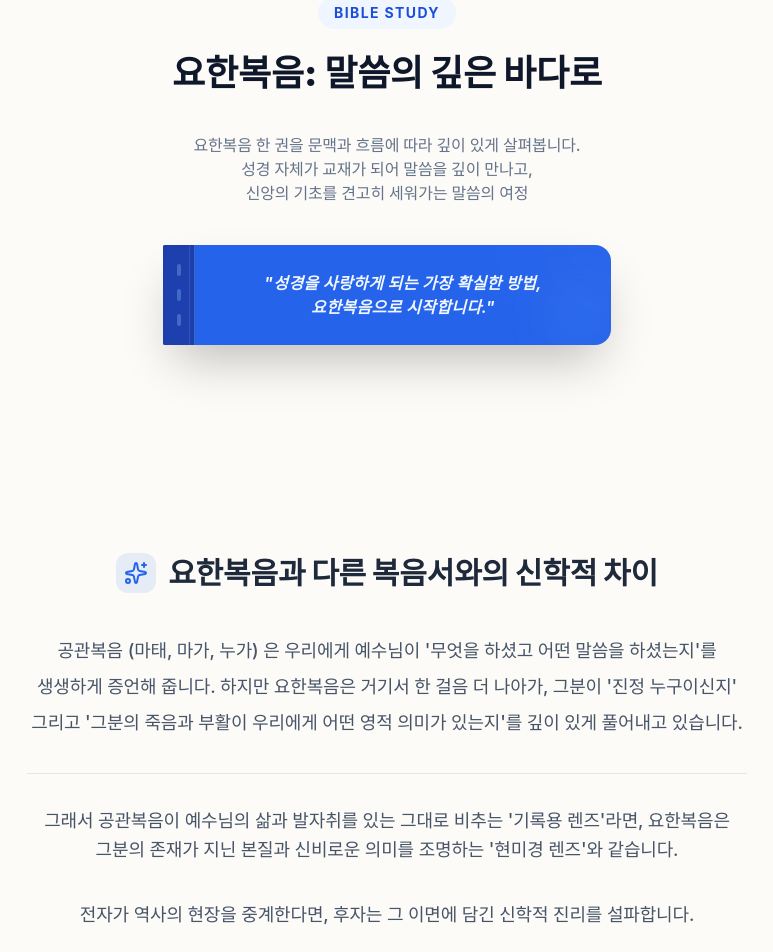
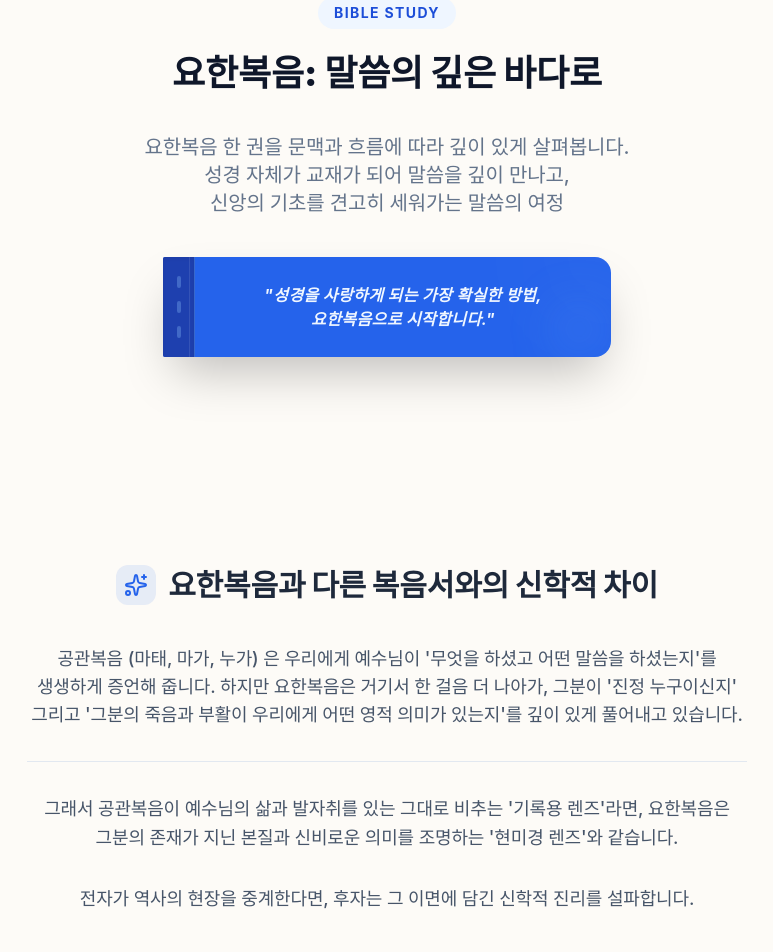
Before and after one commit to allaboutcan-pixel/thesentchurch, a React (Vite) app: page /ministry/bible in a window 1280 px wide. Shown: the part 960-1912 px from the top of the page, without its empty margins (253-1026 px from the left). Built offline with nearby package versions, Linux system fonts and the light colour scheme; no server answers; the database is empty; a web font is replaced by a local one.

Commit message:
Refine Bible Study responsive styles for intro and theological sections

```diff
--- a/src/pages/BibleStudy.jsx
+++ b/src/pages/BibleStudy.jsx
@@ -188,7 +188,7 @@ const BibleStudy = () => {
                             </h2>
                         </div>
 
-                        <div className={clsx("text-base md:text-base text-slate-500 word-keep break-keep font-medium max-w-2xl mx-auto", isEnglish ? "leading-[2.2] md:leading-[4.5]" : "leading-[3.5]")}>
+                        <div className={clsx("text-base md:text-xl text-slate-500 word-keep break-keep font-medium max-w-2xl mx-auto", isEnglish ? "leading-[2.2] md:leading-[2.5]" : "leading-[3.5]")}>
                             <p dangerouslySetInnerHTML={{ __html: t('bible.intro_desc') }} />
                         </div>
 
@@ -232,7 +232,7 @@ const BibleStudy = () => {
                         </div>
                         {t('bible.theo_diff_title')}
                     </h2>
-                    <div className="space-y-8 text-slate-600 leading-loose text-lg font-medium break-keep">
+                    <div className="space-y-8 text-slate-600 leading-loose text-base md:text-lg font-medium break-keep">
                         <p>
                             <p dangerouslySetInnerHTML={{ __html: t('bible.theo_diff_text1') }} />
                         </p>
```
